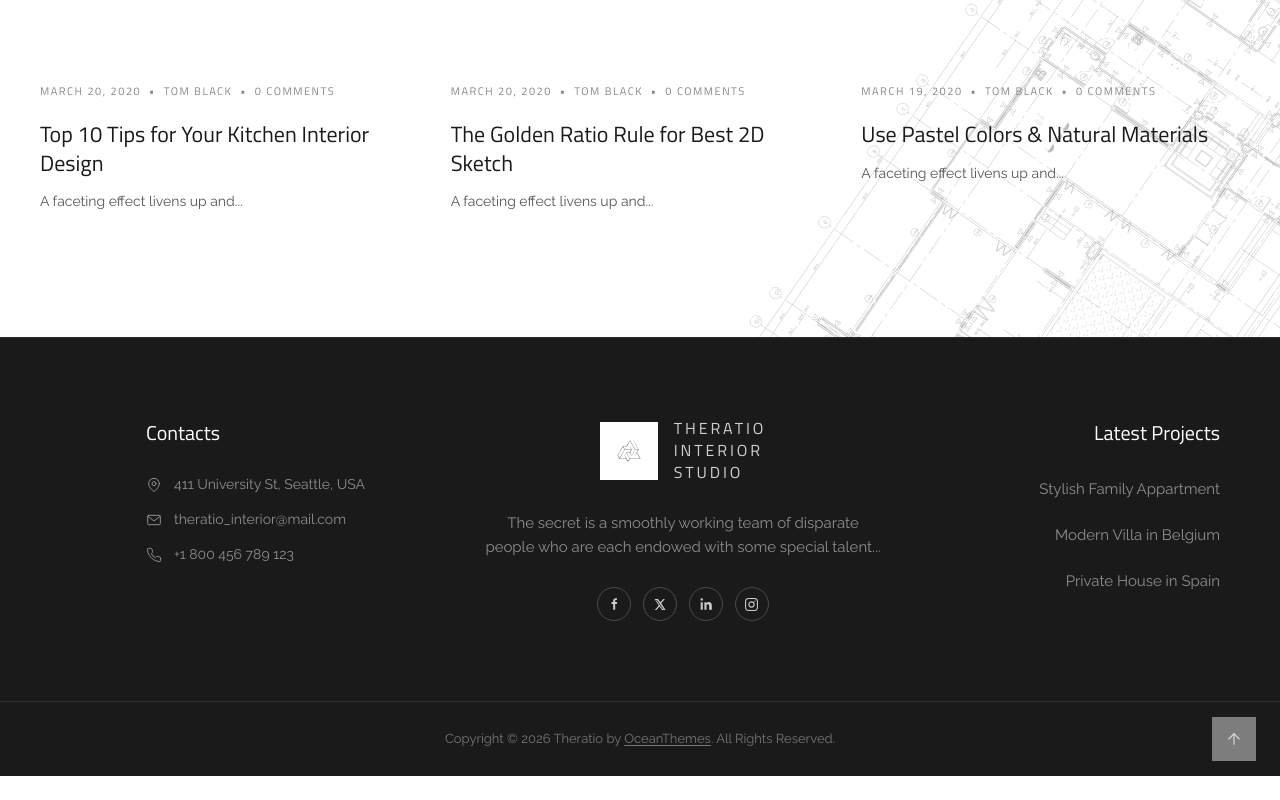
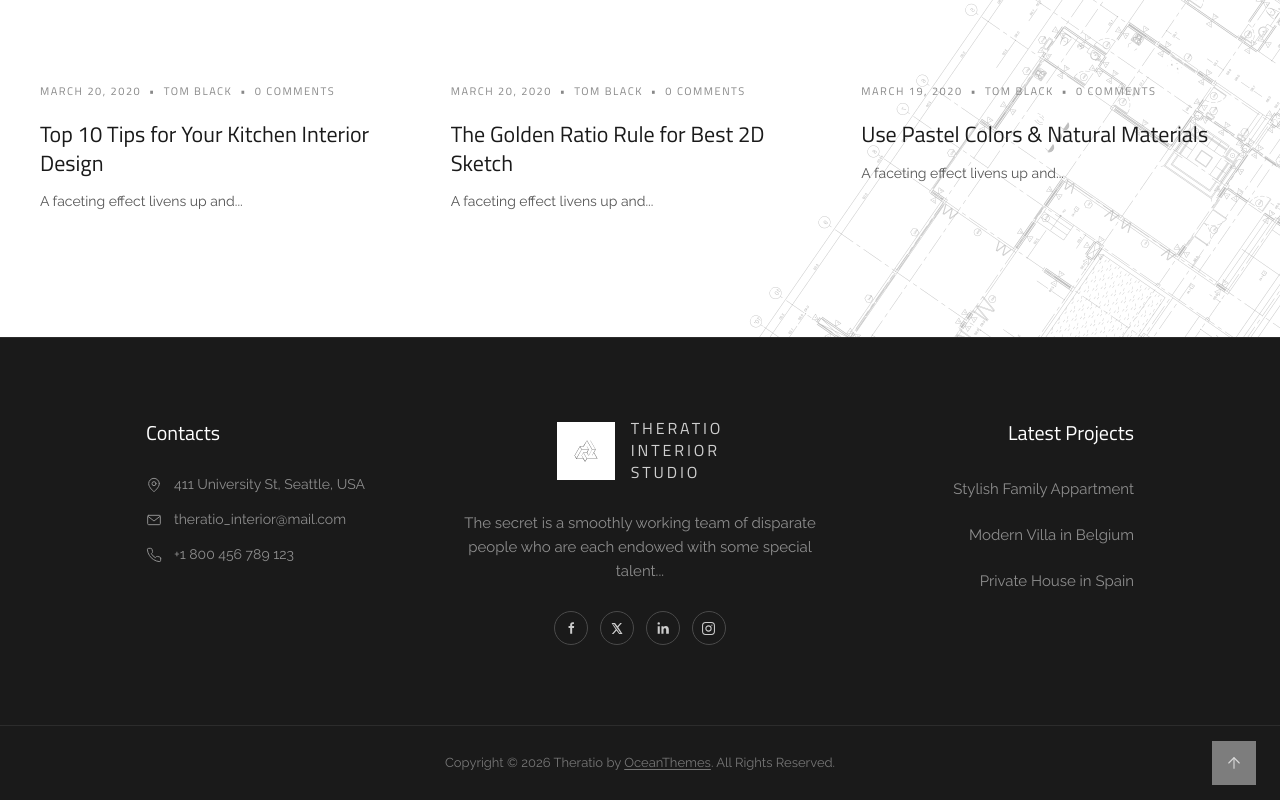
Before and after one commit to Kalandhar01/Siva_con, a Next.js app: page / in a window 1280 px wide. Shown: the part 6368-7168 px from the top of the page. Before the commit the page ends 7144 px from the top, so only its background shows below. Built offline with nearby package versions, Linux system fonts and the light colour scheme.

Commit message:
fix: mirror social sidebar gutter on footer right side

```diff
--- a/src/components/Footer.tsx
+++ b/src/components/Footer.tsx
@@ -85,7 +85,7 @@ export default function Footer() {
           padding: "80px 0",
         }}
       >
-        <div className="mx-auto grid grid-cols-1 gap-14 px-6 md:pl-[110px] lg:grid-cols-[1fr_1.4fr_1fr] lg:gap-10 lg:pl-[146px] lg:pr-[60px]">
+        <div className="mx-auto grid grid-cols-1 gap-14 px-6 md:pl-[110px] md:pr-[110px] lg:grid-cols-[1fr_1.4fr_1fr] lg:gap-10 lg:pl-[146px] lg:pr-[146px]">
           {/* Left — Contacts */}
           <div>
             <h4
```
